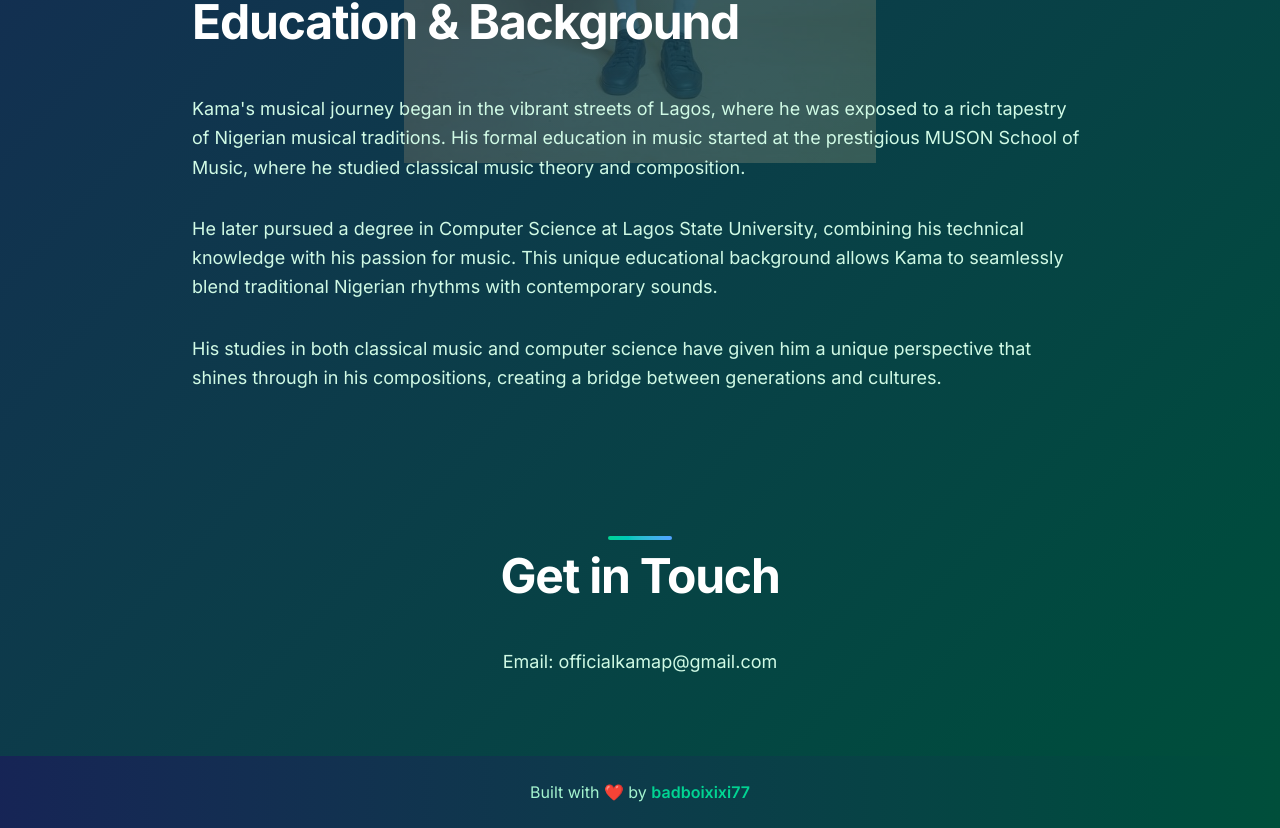
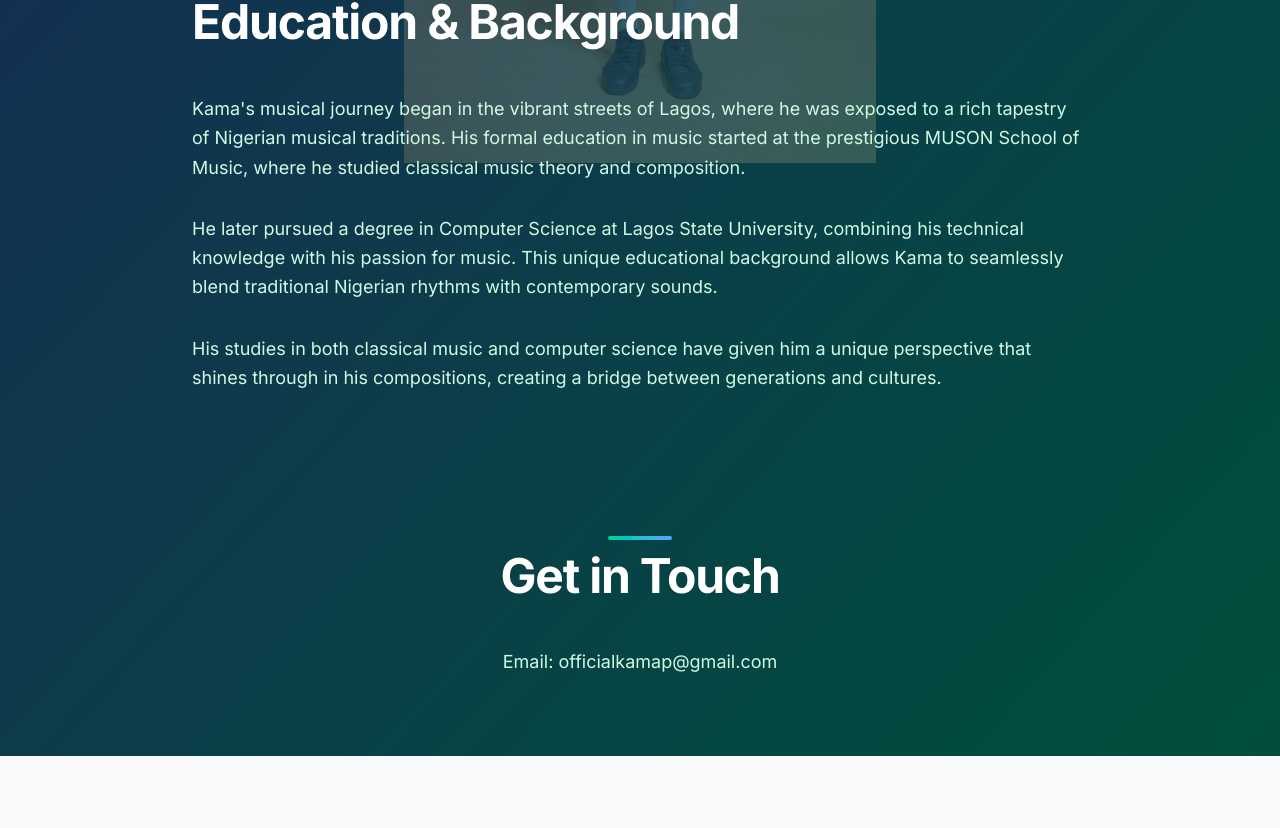
Before and after one commit to Badboixixi77/kama-main, a Next.js app: page /about in a window 1280 px wide. Shown: the part 637-1465 px from the top of the page. After the commit the page ends 1393 px from the top, so only its background shows below. Built offline with nearby package versions, Linux system fonts and the light colour scheme.

Commit message:
Remove footer component

```diff
--- a/src/app/layout.tsx
+++ b/src/app/layout.tsx
@@ -1,7 +1,6 @@
 import type { Metadata } from "next";
 import { Inter } from "next/font/google";
 import "./globals.css";
-import Footer from "../components/Footer";
 
 const inter = Inter({ subsets: ["latin"] });
 
@@ -19,7 +18,6 @@ export default function RootLayout({
     <html lang="en">
       <body className={inter.className}>
         {children}
-        <Footer />
       </body>
     </html>
   );
--- a/src/components/Footer.tsx
+++ /dev/null
@@ -1,21 +0,0 @@
-"use client";
-
-export default function Footer() {
-  return (
-    <footer className="bg-gradient-to-r from-blue-950 to-emerald-900 text-white py-6">
-      <div className="max-w-7xl mx-auto px-4 text-center">
-        <p className="text-emerald-200">
-          Built with ❤️ by{" "}
-          <a
-            href="https://github.com/badboixixi77"
-            target="_blank"
-            rel="noopener noreferrer"
-            className="text-emerald-400 hover:text-emerald-300 font-semibold transition-colors duration-300"
-          >
-            badboixixi77
-          </a>
-        </p>
-      </div>
-    </footer>
-  );
-}
```
